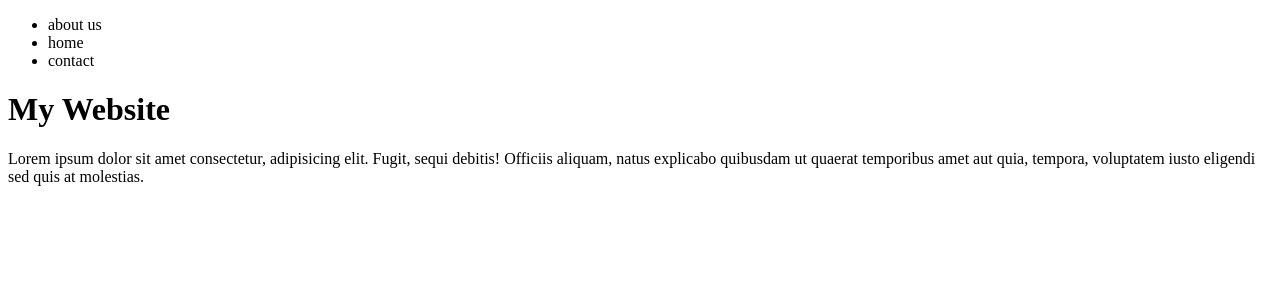
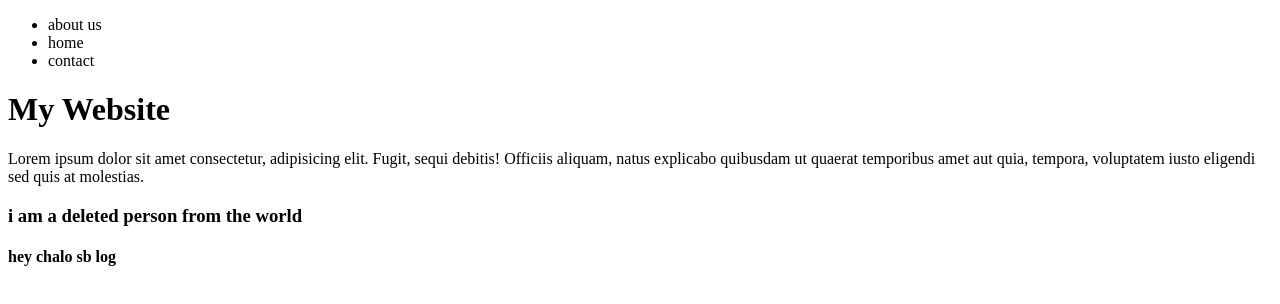
Before and after one commit to bhardwajarun123/githublearning, a plain HTML site: page index.html in a window 1280 px wide. Drawn offline with Linux system fonts and the light colour scheme.

Commit message:
index file update

```diff
--- a/index.html
+++ b/index.html
@@ -21,6 +21,7 @@
       amet aut quia, tempora, voluptatem iusto eligendi sed quis at molestias.
     </p>
 
-
+    <h3>i am a deleted person from the world</h3>
+    <h4>hey chalo sb log</h4>
   </body>
 </html>
```
